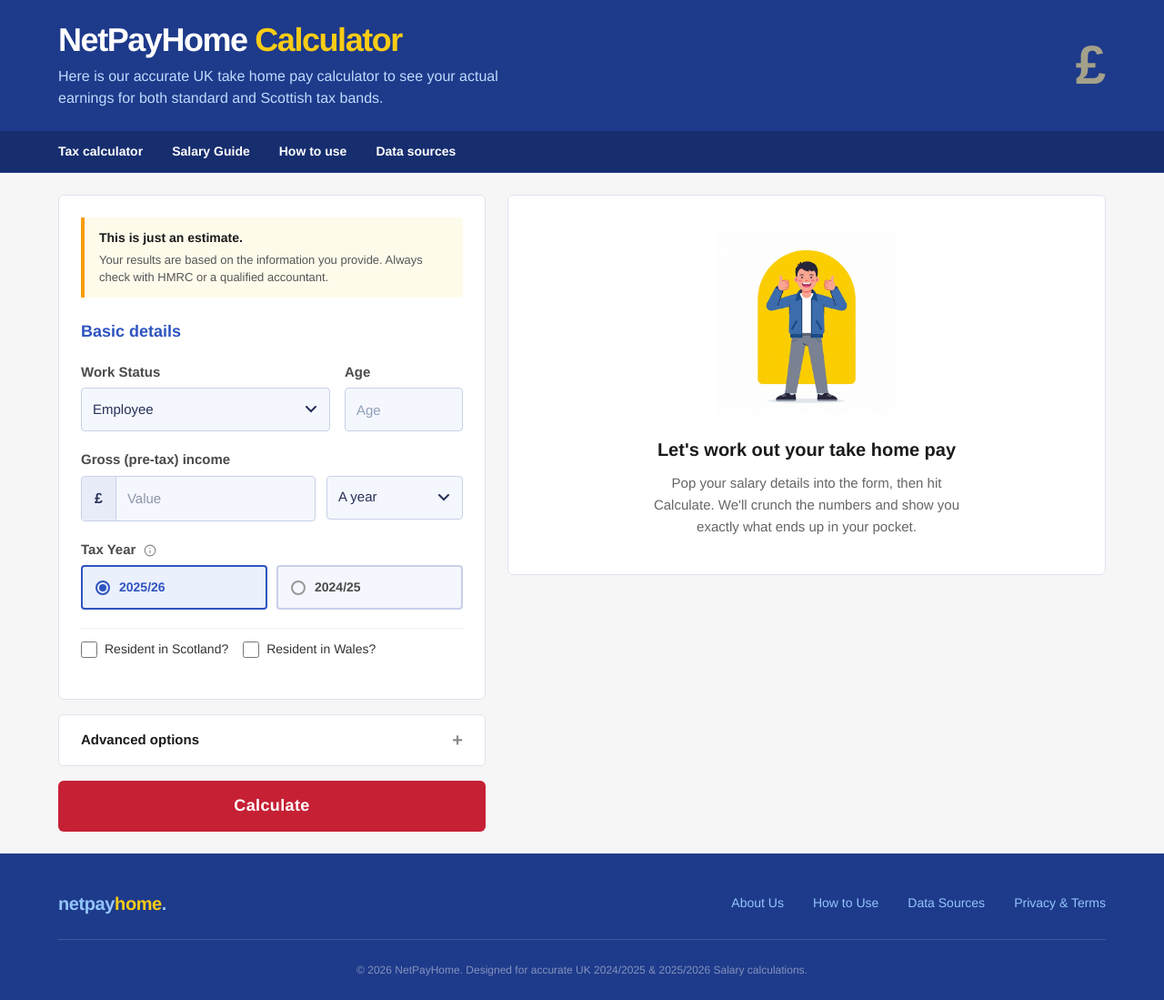
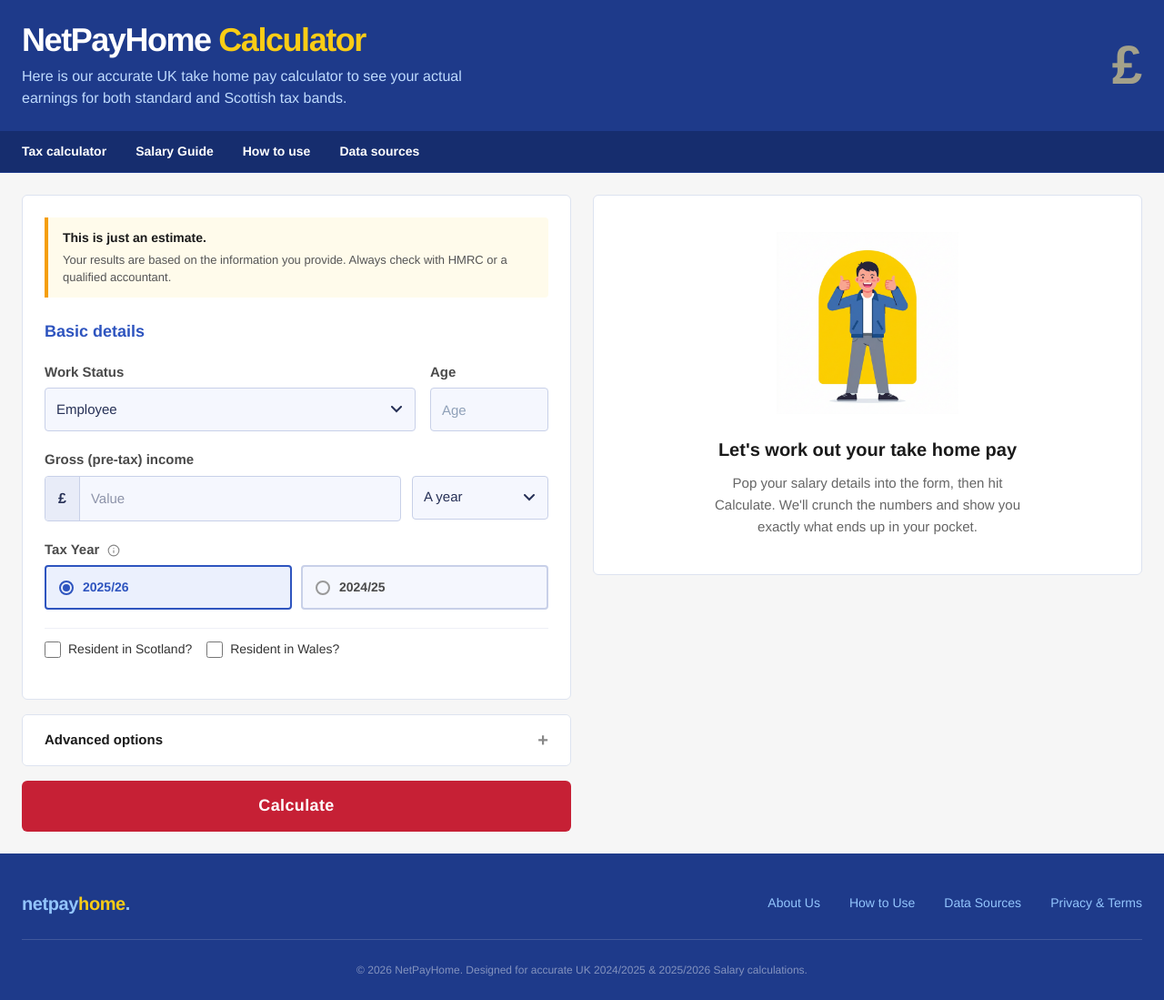
Before and after one commit to dsrashmika-prog/uktaxcal, a Next.js app: page / in a window 1280 px wide. Shown: the whole page at 91% size. Built offline with nearby package versions, Linux system fonts and the light colour scheme.

Commit message:
style: widen card wrappers to 1280px site-wide and equalize calc cards

```diff
--- a/src/app/about/page.tsx
+++ b/src/app/about/page.tsx
@@ -18,7 +18,7 @@
         <div className="min-h-screen bg-slate-50 font-sans text-slate-800 selection:bg-[#1e3a8a] selection:text-white">
             {/* ===== HEADER (Standardised) ===== */}
             <header style={{ background: "#1e3a8a", color: "white" }}>
-                <div style={{ maxWidth: "1200px", margin: "0 auto", padding: "24px 24px" }}>
+                <div style={{ maxWidth: "1280px", margin: "0 auto", padding: "24px 24px" }}>
                     <div style={{ display: "flex", alignItems: "center", justifyContent: "space-between", gap: "16px" }}>
                         <div style={{ flex: 1 }}>
                             <Link href="/" style={{ textDecoration: 'none' }}>
@@ -37,7 +37,7 @@
 
             {/* ===== NAV STRIP ===== */}
             <nav style={{ background: "#162d6e", color: "white", borderBottom: "1px solid #1e3a8a", padding: "12px 0" }}>
-                <div className="scrollbar-hide" style={{ maxWidth: "1200px", margin: "0 auto", padding: "0 24px", display: "flex", gap: "32px", overflowX: "auto", whiteSpace: "nowrap" }}>
+                <div className="scrollbar-hide" style={{ maxWidth: "1280px", margin: "0 auto", padding: "0 24px", display: "flex", gap: "32px", overflowX: "auto", whiteSpace: "nowrap" }}>
                     <Link href="/" style={{ color: "white", textDecoration: "none", fontWeight: 600, fontSize: "14px" }}>
                         Tax calculator
                     </Link>
@@ -55,7 +55,7 @@
 
 
             {/* Main Content Area */}
-            <main className="max-w-4xl mx-auto px-4 sm:px-6 lg:px-8 py-16">
+            <main className="max-w-7xl mx-auto px-4 sm:px-6 lg:px-8 py-16">
                 <article className="prose prose-slate prose-lg lg:prose-xl mx-auto prose-h2:text-[#1e3a8a] prose-a:text-[#1e3a8a] prose-a:font-semibold">
 
                     <h1 className="text-4xl sm:text-5xl font-extrabold text-[#1e3a8a] mb-8 tracking-tight">
--- a/src/app/how-to/page.tsx
+++ b/src/app/how-to/page.tsx
@@ -21,7 +21,7 @@
         <div className="min-h-screen bg-slate-50 flex flex-col font-sans">
             {/* ===== HEADER (Standardised) ===== */}
             <header style={{ background: "#1e3a8a", color: "white" }}>
-                <div style={{ maxWidth: "1200px", margin: "0 auto", padding: "24px 24px" }}>
+                <div style={{ maxWidth: "1280px", margin: "0 auto", padding: "24px 24px" }}>
                     <div style={{ display: "flex", alignItems: "center", justifyContent: "space-between", gap: "16px" }}>
                         <div style={{ flex: 1 }}>
                             <Link href="/" style={{ textDecoration: 'none' }}>
@@ -40,7 +40,7 @@
 
             {/* ===== NAV STRIP ===== */}
             <nav style={{ background: "#162d6e", color: "white", borderBottom: "1px solid #1e3a8a", padding: "12px 0" }}>
-                <div className="scrollbar-hide" style={{ maxWidth: "1200px", margin: "0 auto", padding: "0 24px", display: "flex", gap: "32px", overflowX: "auto", whiteSpace: "nowrap" }}>
+                <div className="scrollbar-hide" style={{ maxWidth: "1280px", margin: "0 auto", padding: "0 24px", display: "flex", gap: "32px", overflowX: "auto", whiteSpace: "nowrap" }}>
                     <Link href="/" style={{ color: "white", textDecoration: "none", fontWeight: 600, fontSize: "14px" }}>
                         Tax calculator
                     </Link>
@@ -57,7 +57,7 @@
             </nav>
 
             {/* Main Content Area */}
-            <main className="flex-grow max-w-4xl mx-auto px-4 sm:px-6 lg:px-8 py-12 sm:py-16 w-full">
+            <main className="flex-grow max-w-7xl mx-auto px-4 sm:px-6 lg:px-8 py-12 sm:py-16 w-full">
                 <article className="prose prose-slate prose-lg lg:prose-xl mx-auto prose-h2:text-[#1e3a8a] prose-h3:text-slate-800 prose-a:text-[#1e3a8a] prose-a:font-semibold prose-img:rounded-xl prose-img:shadow-lg prose-img:border prose-img:border-slate-200">
 
                     <h1 className="text-3xl sm:text-5xl font-extrabold text-[#1e3a8a] mb-6 tracking-tight">
--- a/src/app/page.tsx
+++ b/src/app/page.tsx
@@ -156,7 +156,7 @@
 
       {/* ===== HEADER (unchanged) ===== */}
       <header style={{ background: "#1e3a8a", color: "white" }}>
-        <div style={{ maxWidth: "1200px", margin: "0 auto", padding: "24px 24px" }}>
+        <div style={{ maxWidth: "1280px", margin: "0 auto", padding: "24px 24px" }}>
           <div style={{ display: "flex", alignItems: "center", justifyContent: "space-between", gap: "16px" }}>
             <div style={{ flex: 1 }}>
               <h1 style={{ fontSize: "clamp(28px, 5vw, 36px)", fontWeight: 800, letterSpacing: "-0.04em", marginBottom: "8px", lineHeight: 1.1 }}>
@@ -174,7 +174,7 @@
 
       {/* ===== NAV STRIP ===== */}
       <nav style={{ background: "#162d6e", color: "white", borderBottom: "1px solid #1e3a8a", padding: "12px 0" }}>
-        <div className="scrollbar-hide" style={{ maxWidth: "1200px", margin: "0 auto", padding: "0 24px", display: "flex", gap: "32px", overflowX: "auto", whiteSpace: "nowrap" }}>
+        <div className="scrollbar-hide" style={{ maxWidth: "1280px", margin: "0 auto", padding: "0 24px", display: "flex", gap: "32px", overflowX: "auto", whiteSpace: "nowrap" }}>
           <Link href="/" style={{ color: "white", textDecoration: "none", fontWeight: 600, fontSize: "14px" }} onMouseOver={e => (e.currentTarget.style.color = "#facc15")} onMouseOut={e => (e.currentTarget.style.color = "white")}>
             Tax calculator
           </Link>
@@ -192,7 +192,7 @@
 
       {/* ===== MAIN ===== */}
       <main style={{ flex: 1, padding: "24px 0" }}>
-        <div style={{ maxWidth: "1200px", margin: "0 auto", padding: "0 24px" }}>
+        <div style={{ maxWidth: "1280px", margin: "0 auto", padding: "0 24px" }}>
 
           <div style={{ display: "grid", gridTemplateColumns: "1fr", gap: "24px" }} className="calc-grid">
 
@@ -678,7 +678,7 @@
         /* Desktop: two-column grid */
         @media (min-width: 1024px) {
           .calc-grid {
-            grid-template-columns: 1fr 1.4fr !important;
+            grid-template-columns: 1fr 1fr !important;
           }
           .hero-pound {
             display: flex !important;
@@ -724,7 +724,7 @@
 
       {/* ===== FOOTER — matches the dark blue header ===== */}
       <footer style={{ background: "#1e3a8a", color: "white", marginTop: "auto" }}>
-        <div style={{ maxWidth: "1200px", margin: "0 auto", padding: "40px 24px 24px" }}>
+        <div style={{ maxWidth: "1280px", margin: "0 auto", padding: "40px 24px 24px" }}>
           <div style={{ display: "flex", flexWrap: "wrap", alignItems: "center", justifyContent: "space-between", gap: "24px", borderBottom: "1px solid rgba(255,255,255,0.15)", paddingBottom: "24px", marginBottom: "24px" }}>
             {/* Brand */}
             <div style={{ fontWeight: 800, fontSize: "20px", letterSpacing: "-0.02em" }}>
--- a/src/app/privacy/page.tsx
+++ b/src/app/privacy/page.tsx
@@ -14,7 +14,7 @@
         <div className="min-h-screen bg-slate-50 font-sans text-slate-800 selection:bg-[#1e3a8a] selection:text-white flex flex-col">
             {/* ===== HEADER (Standardised) ===== */}
             <header style={{ background: "#1e3a8a", color: "white" }}>
-                <div style={{ maxWidth: "1200px", margin: "0 auto", padding: "24px 24px" }}>
+                <div style={{ maxWidth: "1280px", margin: "0 auto", padding: "24px 24px" }}>
                     <div style={{ display: "flex", alignItems: "center", justifyContent: "space-between", gap: "16px" }}>
                         <div style={{ flex: 1 }}>
                             <Link href="/" style={{ textDecoration: 'none' }}>
@@ -33,7 +33,7 @@
 
             {/* ===== NAV STRIP ===== */}
             <nav style={{ background: "#162d6e", color: "white", borderBottom: "1px solid #1e3a8a", padding: "12px 0" }}>
-                <div className="scrollbar-hide" style={{ maxWidth: "1200px", margin: "0 auto", padding: "0 24px", display: "flex", gap: "32px", overflowX: "auto", whiteSpace: "nowrap" }}>
+                <div className="scrollbar-hide" style={{ maxWidth: "1280px", margin: "0 auto", padding: "0 24px", display: "flex", gap: "32px", overflowX: "auto", whiteSpace: "nowrap" }}>
                     <Link href="/" style={{ color: "white", textDecoration: "none", fontWeight: 600, fontSize: "14px" }}>
                         Tax calculator
                     </Link>
@@ -50,7 +50,7 @@
             </nav>
 
             {/* Main Content Area */}
-            <main className="flex-grow max-w-4xl mx-auto px-4 sm:px-6 lg:px-8 py-16 w-full">
+            <main className="flex-grow max-w-7xl mx-auto px-4 sm:px-6 lg:px-8 py-16 w-full">
                 <article className="prose prose-slate prose-lg lg:prose-xl mx-auto prose-h2:text-[#1e3a8a] prose-h3:text-slate-800 prose-a:text-[#1e3a8a] prose-a:font-semibold">
 
                     <h1 className="text-4xl sm:text-5xl font-extrabold text-[#1e3a8a] mb-2 tracking-tight">
--- a/src/app/salary-guide/page.tsx
+++ b/src/app/salary-guide/page.tsx
@@ -197,7 +197,7 @@
             </nav>
 
             {/* ── Main ── */}
-            <main style={{ flex: 1, padding: '40px 24px', maxWidth: 860, margin: '0 auto', width: '100%' }}>
+            <main style={{ flex: 1, padding: '40px 24px', maxWidth: 1280, margin: '0 auto', width: '100%' }}>
 
                 {/* ── Article header ── */}
                 <div style={{ ...card, padding: '32px 36px' }}>
--- a/src/app/sources/page.tsx
+++ b/src/app/sources/page.tsx
@@ -56,7 +56,7 @@
             </nav>
 
             {/* Main Content Area */}
-            <main className="flex-grow max-w-4xl mx-auto px-4 sm:px-6 lg:px-8 py-12 sm:py-16 w-full">
+            <main className="flex-grow max-w-7xl mx-auto px-4 sm:px-6 lg:px-8 py-12 sm:py-16 w-full">
                 <article className="prose prose-slate prose-lg lg:prose-xl mx-auto prose-h2:text-[#1e3a8a] prose-h3:text-slate-800 prose-a:text-[#1e3a8a] prose-a:font-semibold">
 
                     <h1 className="text-3xl sm:text-5xl font-extrabold text-[#1e3a8a] mb-6 tracking-tight">
```
